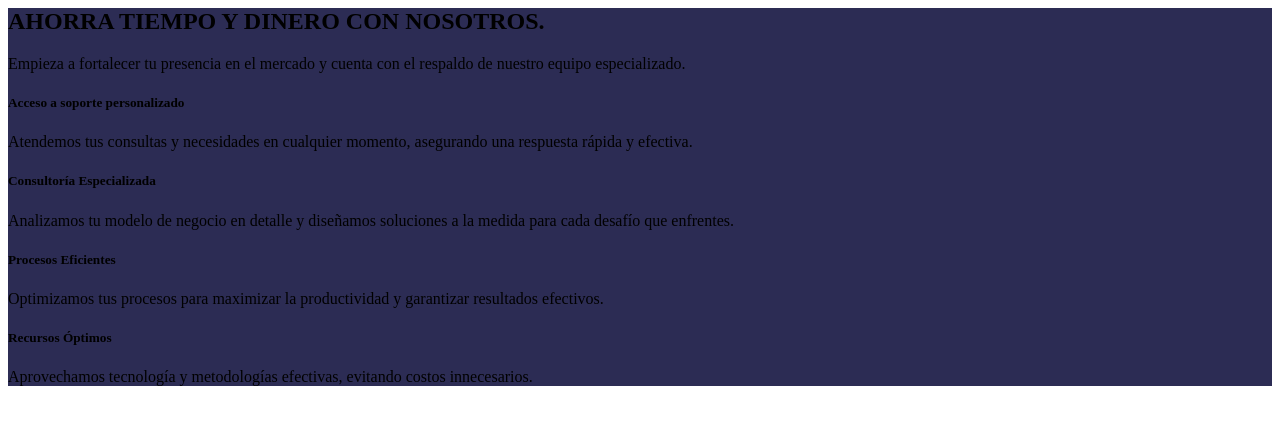
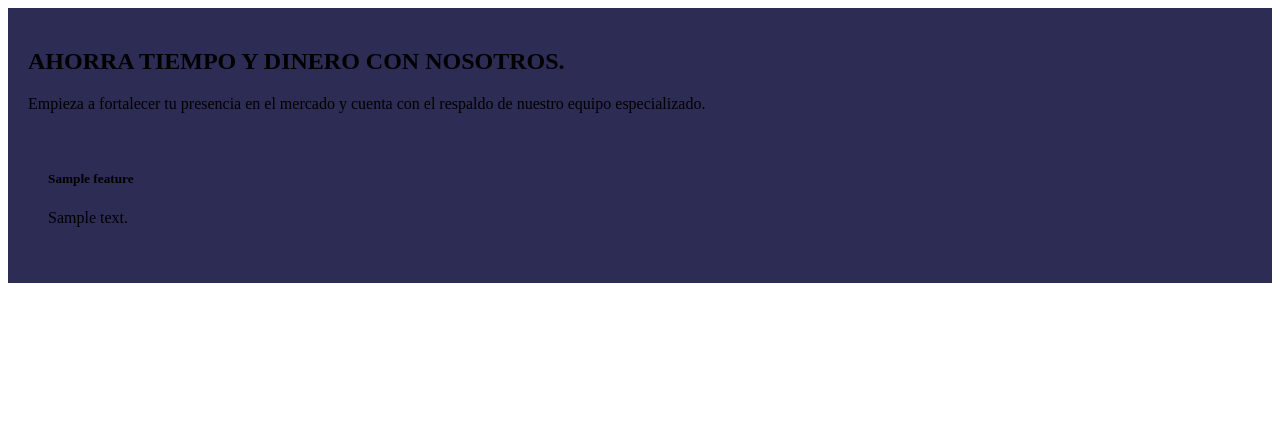
Before and after one commit to yoelayan/landing-innovate, a Django app: template app/apps/pages/templates/partials/partial_benefits.html in a window 1280 px wide. Shown: the top 425 px of the page. Run offline with Django 5.2, Linux system fonts and the light colour scheme; the template is opened without the code that fills it: most values are stand-ins (such as "Sample title", 1, 10 or a date in 2020).

Commit message:
modificar: los archivos partial con bucles for

```diff
--- a/app/apps/pages/templates/partials/partial_benefits.html
+++ b/app/apps/pages/templates/partials/partial_benefits.html
@@ -1,56 +1,21 @@
-<section id="benefits" class="py-5 text-white" style="background-color: #2c2c54;">
+<section id="benefits" class="py-5 text-white" style="background-color: #2c2c54; padding: 20px;">
     <div class="container text-center">
-        <!-- Título principal -->
         <h2 class="fw-bold mb-3">AHORRA TIEMPO Y DINERO CON NOSOTROS.</h2>
         <p class="mb-5">
             Empieza a fortalecer tu presencia en el mercado y cuenta con el respaldo de nuestro equipo especializado.
         </p>
-
-        <!-- Cuadrícula de beneficios -->
-        <div class="row">
-            <!-- Beneficio 1 -->
-            <div class="col-md-3 mb-4">
-                <div class="d-flex flex-column align-items-center">
-                    <i class="fas fa-clock fa-3x mb-3"></i>
-                    <h5 class="fw-bold">Acceso a soporte personalizado</h5>
-                    <p class="text-center">
-                        Atendemos tus consultas y necesidades en cualquier momento, asegurando una respuesta rápida y efectiva.
-                    </p>
+        <div class="row" style="background-color: #2c2c54; padding: 20px;">
+            {% for feature in features_3 %}
+                <div class="col-md-3 mb-4">
+                    <div class="d-flex flex-column align-items-center">
+                        <i class="fas fa-{{ feature.card_icon }} fa-3x mb-3"></i>
+                        <h5 class="fw-bold">{{ feature.card_title }}</h5>
+                        <p class="text-center">
+                            {{ feature.card_text }}
+                        </p>
+                    </div>
                 </div>
-            </div>
-
-            <!-- Beneficio 2 -->
-            <div class="col-md-3 mb-4">
-                <div class="d-flex flex-column align-items-center">
-                    <i class="fas fa-handshake fa-3x mb-3"></i>
-                    <h5 class="fw-bold">Consultoría Especializada</h5>
-                    <p class="text-center">
-                        Analizamos tu modelo de negocio en detalle y diseñamos soluciones a la medida para cada desafío que enfrentes.
-                    </p>
-                </div>
-            </div>
-
-            <!-- Beneficio 3 -->
-            <div class="col-md-3 mb-4">
-                <div class="d-flex flex-column align-items-center">
-                    <i class="fas fa-bolt fa-3x mb-3"></i>
-                    <h5 class="fw-bold">Procesos Eficientes</h5>
-                    <p class="text-center">
-                        Optimizamos tus procesos para maximizar la productividad y garantizar resultados efectivos.
-                    </p>
-                </div>
-            </div>
-
-            <!-- Beneficio 4 -->
-            <div class="col-md-3 mb-4">
-                <div class="d-flex flex-column align-items-center">
-                    <i class="fas fa-puzzle-piece fa-3x mb-3"></i>
-                    <h5 class="fw-bold">Recursos Óptimos</h5>
-                    <p class="text-center">
-                        Aprovechamos tecnología y metodologías efectivas, evitando costos innecesarios.
-                    </p>
-                </div>
-            </div>
+                {% endfor %}
         </div>
     </div>
 </section>
--- a/app/apps/pages/templates/partials/partial_hero.html
+++ b/app/apps/pages/templates/partials/partial_hero.html
@@ -1,7 +1,7 @@
 <section id="hero" class="text-center text-white bg-dark py-5">
     <div class="container">
-        <h1 class="display-4">Potencia tu negocio y destaca en el mundo digital</h1>
-        <p class="lead">Descubre cómo nuestros servicios pueden llevar tu negocio al siguiente nivel.</p>
-        <a href="#services" class="btn btn-primary btn-lg">Conócenos</a>
+        <h1>{{ page_title }}</h1>
+        <p>{{ page_subtitle }}</p>
+        <a href="#services" class="btn btn-primary btn-lg">¡Conócenos!</a>
     </div>
 </section>
```
Also changed, not shown: app/apps/pages/templates/partials/partial_contact.html (+7 -5 lines), app/apps/pages/templates/partials/partial_services-benefits.html (+5 -27 lines), app/apps/pages/templates/partials/partial_services.html (+24 -42 lines).
